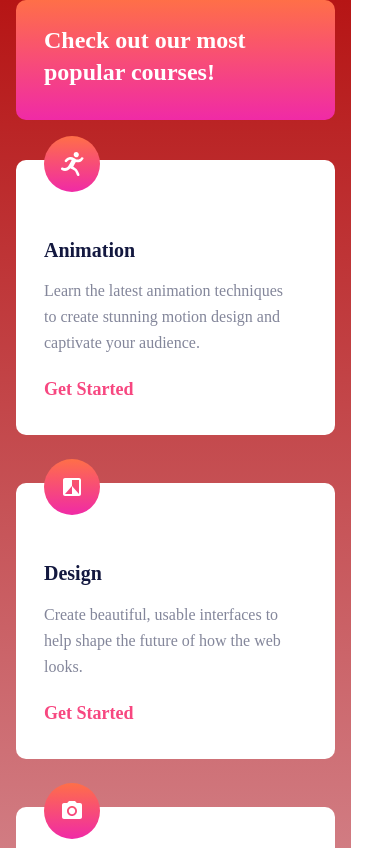
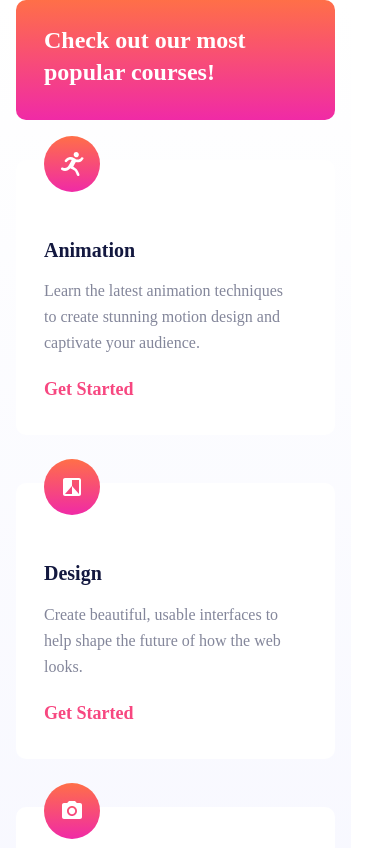
Before and after one commit to singularity-autumn-2023/team3-skilled-elearning-landing-page, a website built with Vite: page index.html in a window 390 px wide. Shown: the top 848 px of the page. Built offline with nearby package versions, Linux system fonts and the light colour scheme; files whose address does not match are found by name.

Commit message:
fix: bg to white

```diff
--- a/assets/styles/content.css
+++ b/assets/styles/content.css
@@ -214,7 +214,7 @@
   @media   (max-width: 460px) {
 
     main {
-      background: linear-gradient(180deg, #b61515 0%, #F0F1FF 100%);
+      background: linear-gradient(180deg, #fff 0%, #F0F1FF 100%);
       padding-bottom: 2.38rem;
     }
     main > section {
```
